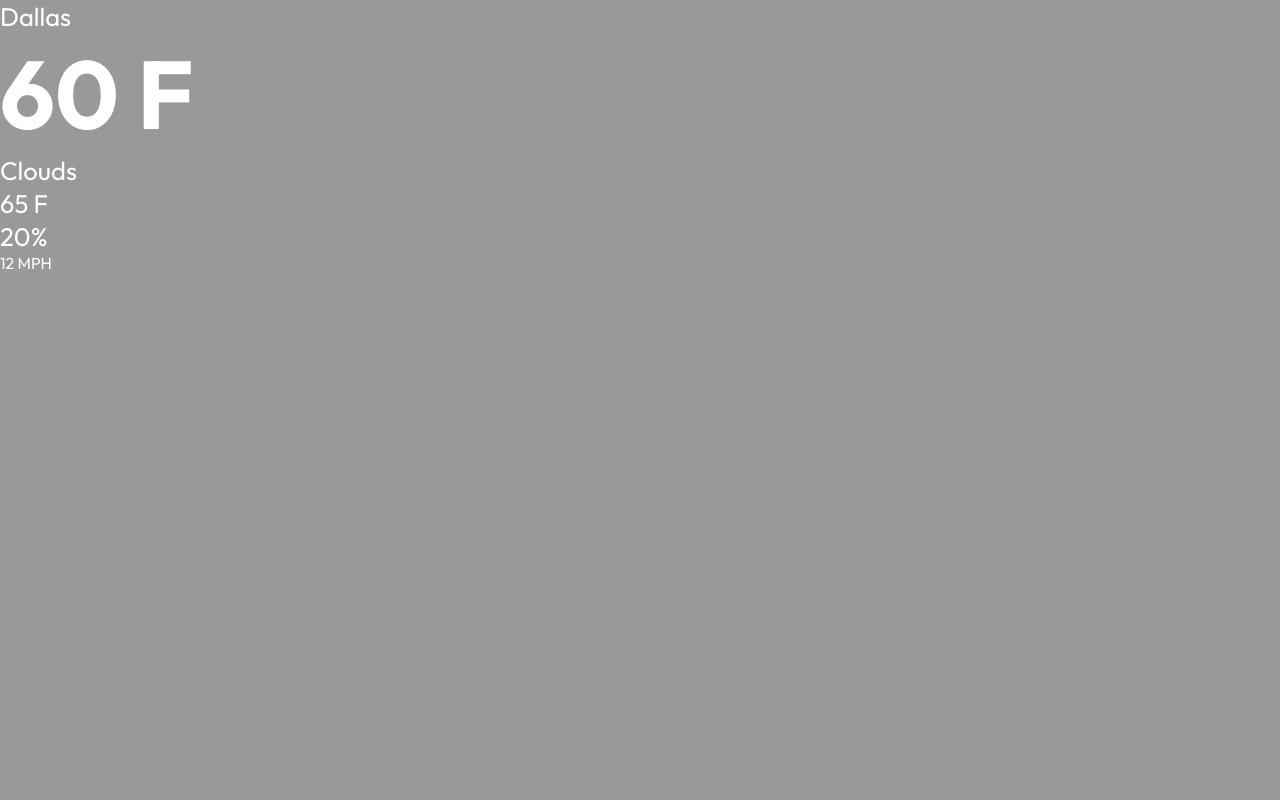
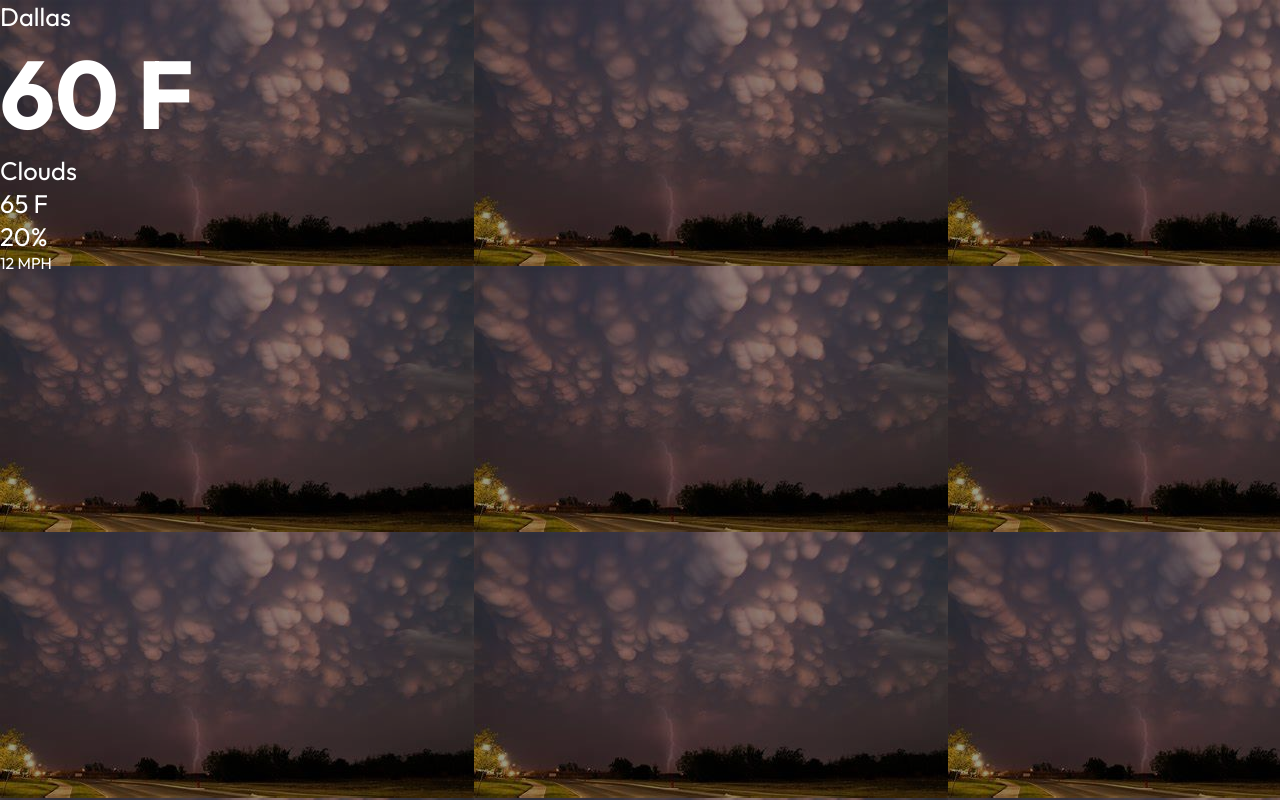
Before and after one commit to carlos-lopez98/ReactWeatherApp, a React (Create React App) app: page / in a window 1280 px wide. Built offline with nearby package versions, Linux system fonts and the light colour scheme.

Commit message:
Adding Background to App Component

```diff
--- a/src/scss/index.scss
+++ b/src/scss/index.scss
@@ -34,3 +34,14 @@ h1{
   background-color: rgba(0,0,0,0.4);
   color: white;
 }
+
+.app:before {
+  content: '';
+  background: url('../assets/bg.jpg');
+  position: absolute;
+  width: 100%;
+  height: 100%;
+  top: 0;
+  left: 0;
+  z-index: -1;
+}
```
